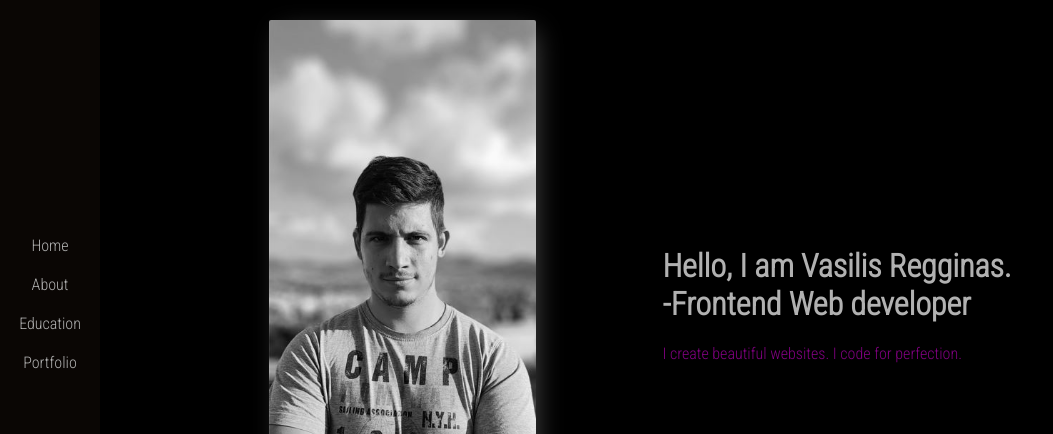
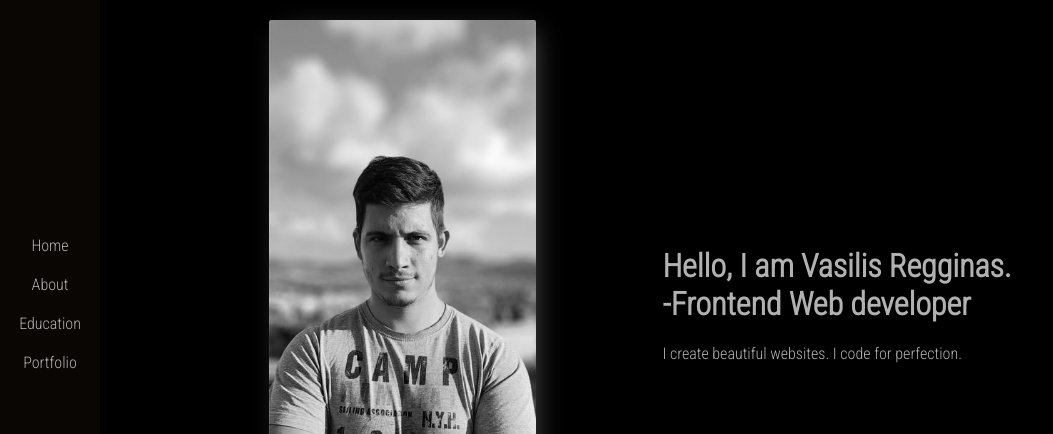
Before and after one commit to vregginas/myportfolio, a plain HTML site: page index.html in a window 1280 px wide. Shown: the part 106-540 px from the top of the page, without its empty margins (0-1053 px from the left). Drawn offline with Linux system fonts and the light colour scheme.

Commit message:
Update index.html

```diff
--- a/index.html
+++ b/index.html
@@ -40,7 +40,7 @@
         </div>
         <div class="info">
         <h1 >Hello, I am Vasilis Regginas.<br>-Frontend Web developer</h1>
-        <p style="color: #800080;">I create beautiful websites. I code for perfection.</p>
+        <p>I create beautiful websites. I code for perfection.</p>
         </div>
 
     </div>
```
